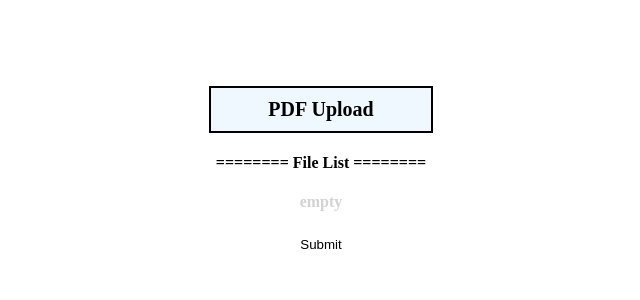
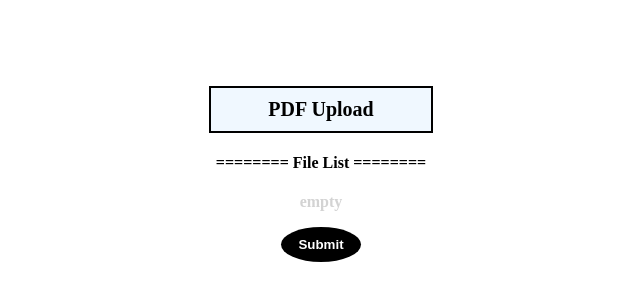
Before and after one commit to kimyu0218/2021_Websecurity, a plain HTML site: page index.html in a window 1280 px wide. Shown: the part 226-526 px from the top of the page, without its empty margins (319-959 px from the left). Drawn offline with Linux system fonts and the light colour scheme.

Commit message:
Revise: css

```diff
--- a/index.css
+++ b/index.css
@@ -31,7 +31,9 @@
   padding: 10px;
   outline: none;
   border: none;
-  background-color: white;
+  background-color: black;
+  color: white;
+  font-weight: bold;
   border-radius: 100%;
   cursor: pointer;
 }
--- a/index.html
+++ b/index.html
@@ -22,7 +22,7 @@
           <div id="filelist">
             <p id="text">empty</p>
           </div>
-          <input type="submit" id="button" />
+          <input type="submit" id="button" value="Submit" />
         </div>
       </form>
       <script>
```
